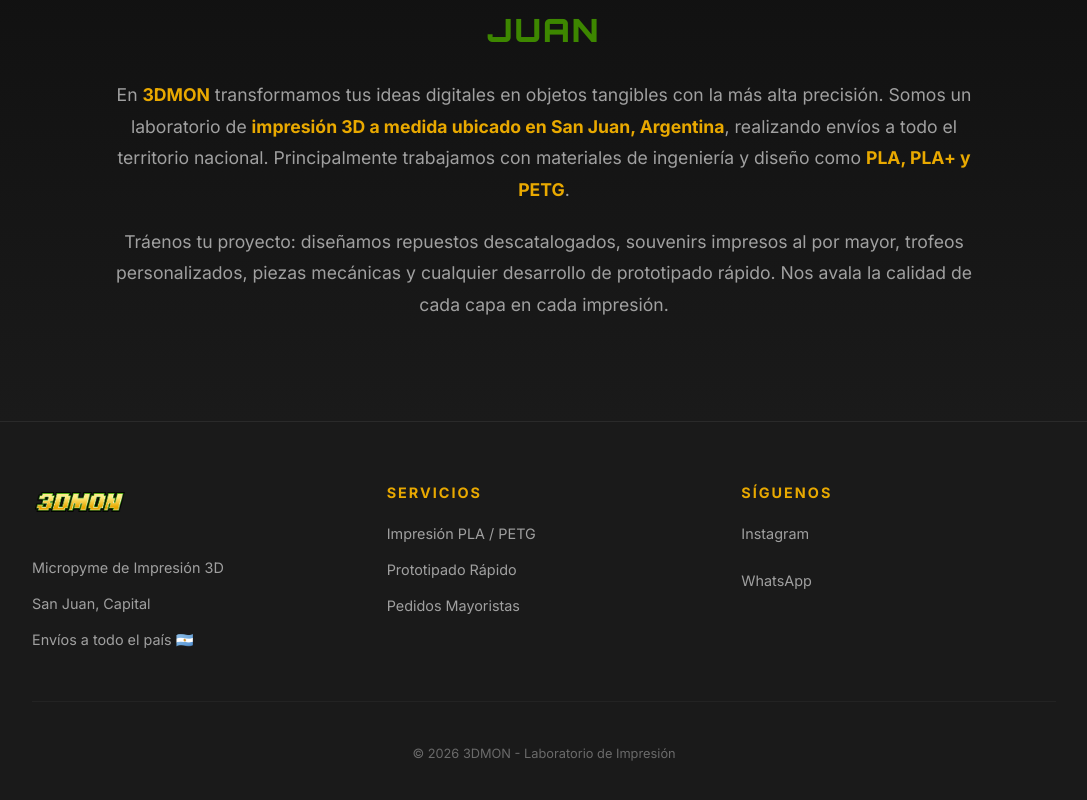
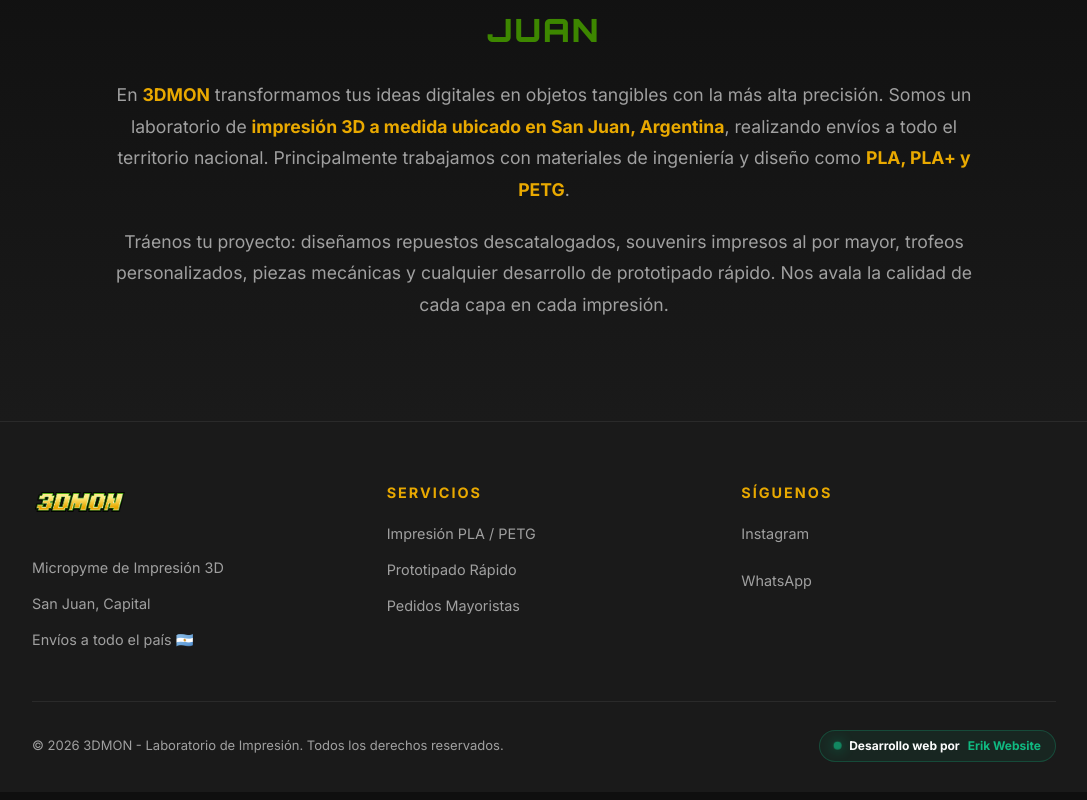
Before and after one commit to erikladstatter95-svg/3dmon, a React (Vite) app: page / in a window 1280 px wide. Shown: the part 4352-5152 px from the top of the page, without its empty margins (96-1183 px from the left). Built offline with nearby package versions, Linux system fonts and the light colour scheme.

Commit message:
feat: add Erik Website credit badge to footer

```diff
--- a/src/App.css
+++ b/src/App.css
@@ -159,12 +159,94 @@
 }
 
 .footer-bottom {
-  text-align: center;
-  padding-top: 30px;
+  display: flex;
+  justify-content: space-between;
+  align-items: center;
+  flex-wrap: wrap;
+  gap: 16px;
+  padding-top: 28px;
   border-top: 1px solid var(--border-color);
-  font-size: 0.8rem;
+  font-size: 13px;
   color: var(--text-dim);
-  opacity: 0.6;
+}
+
+.footer-bottom p {
+  margin: 0;
+  font-size: 13px;
+  color: var(--text-dim);
+}
+
+.footer-credit {
+  display: flex;
+  align-items: center;
+}
+
+.erik-badge {
+  display: inline-flex;
+  align-items: center;
+  gap: 8px;
+  padding: 6px 14px;
+  border-radius: 9999px;
+  background: rgba(16, 185, 129, 0.08);
+  border: 1px solid rgba(16, 185, 129, 0.25);
+  color: var(--text-main);
+  font-size: 12px;
+  font-weight: 600;
+  text-decoration: none;
+  transition: all 0.25s ease;
+}
+
+.erik-badge strong {
+  color: #10b981;
+  font-weight: 700;
+  transition: color 0.2s ease;
+}
+
+.erik-dot {
+  display: inline-block;
+  width: 7px;
+  height: 7px;
+  border-radius: 50%;
+  background: #10b981;
+  box-shadow: 0 0 8px #10b981;
+  animation: pulseDot 2s infinite ease-in-out;
+}
+
+.erik-badge:hover {
+  background: rgba(16, 185, 129, 0.16);
+  border-color: rgba(16, 185, 129, 0.5);
+  transform: translateY(-2px);
+  box-shadow: 0 4px 14px rgba(16, 185, 129, 0.2);
+}
+
+/* Light mode adjustments */
+[data-theme='light'] .erik-badge {
+  background: rgba(16, 185, 129, 0.08);
+  border-color: rgba(5, 150, 105, 0.3);
+  color: #334155;
+}
+
+[data-theme='light'] .erik-badge strong {
+  color: #059669;
+}
+
+[data-theme='light'] .erik-badge:hover {
+  background: rgba(16, 185, 129, 0.16);
+  border-color: rgba(5, 150, 105, 0.5);
+  box-shadow: 0 4px 14px rgba(5, 150, 105, 0.15);
+}
+
+@keyframes pulseDot {
+  0%, 100% {
+    opacity: 1;
+    transform: scale(1);
+    box-shadow: 0 0 8px #10b981;
+  }
+  50% {
+    opacity: 0.45;
+    transform: scale(1.25);
+    box-shadow: 0 0 14px #10b981;
+  }
 }
 
 /* SEO Text Block */
@@ -212,3 +294,16 @@
     display: none;
   }
 }
+
+@media (max-width: 640px) {
+  .footer-bottom {
+    flex-direction: column;
+    text-align: center;
+    justify-content: center;
+    gap: 14px;
+  }
+
+  .footer-credit {
+    justify-content: center;
+  }
+}
--- a/src/App.jsx
+++ b/src/App.jsx
@@ -90,7 +90,19 @@ function App() {
           </div>
         </div>
         <div className="footer-bottom">
-          <p>© 2026 3DMON - Laboratorio de Impresión</p>
+          <p>© 2026 3DMON - Laboratorio de Impresión. Todos los derechos reservados.</p>
+          <div className="footer-credit">
+            <a
+              href="https://erikwebsite.com/"
+              target="_blank"
+              rel="noopener"
+              title="Diseño y desarrollo web de alta velocidad - Erik Website"
+              className="erik-badge"
+            >
+              <span className="erik-dot"></span>
+              Desarrollo web por <strong>Erik Website</strong>
+            </a>
+          </div>
         </div>
       </footer>
 
```
